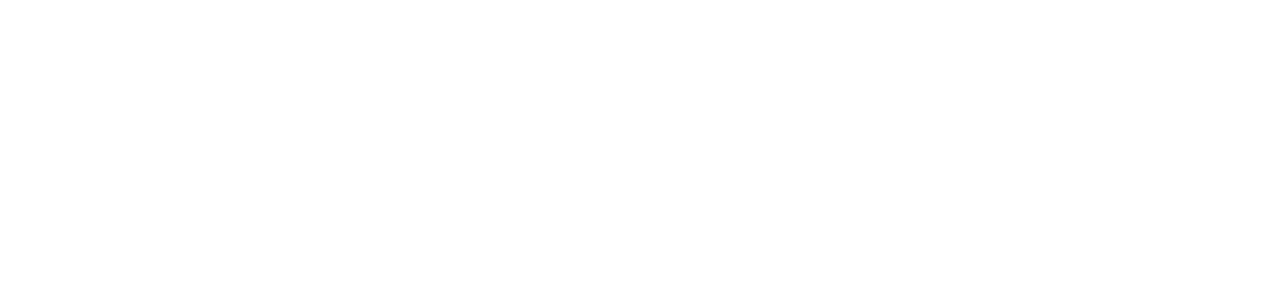
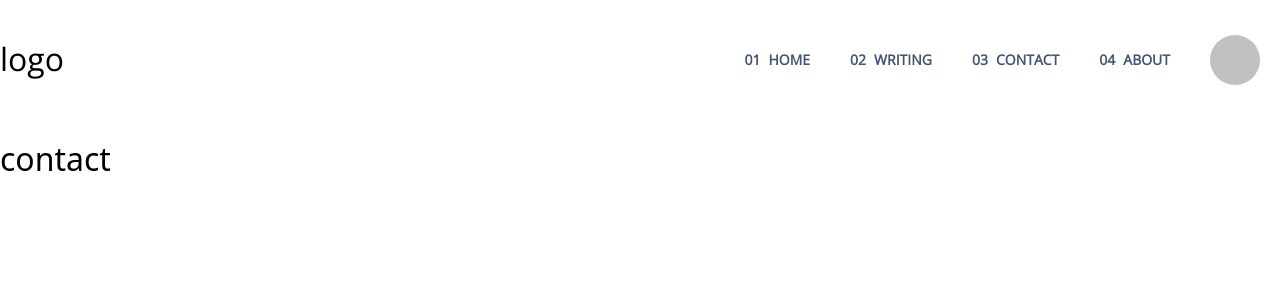
Before and after one commit to TohirDev/beauty-ui-library, a React (Vite) app: page /contact in a window 1280 px wide. Before the commit this address had no page. Shown: the top 300 px of the page. Built offline with nearby package versions, Linux system fonts and the light colour scheme.

Commit message:
links added

```diff
--- a/src/App.tsx
+++ b/src/App.tsx
@@ -2,6 +2,7 @@
 import HomePage from "./pages/Home";
 import AboutPage from "./pages/AboutPage";
 import Blog from "./pages/Writing";
+import Contact from "./pages/Contact";
 
 function App() {
   return (
@@ -9,6 +10,7 @@
       <Route path="/" element={<HomePage />} />
       <Route path="/about" element={<AboutPage />} />
       <Route path="/blog" element={<Blog />} />
+      <Route path="/contact" element={<Contact />} />
     </Routes>
   );
 }
--- a/src/components/Navbar.tsx
+++ b/src/components/Navbar.tsx
@@ -1,3 +1,4 @@
+import { NavLink } from "react-router-dom";
 import Container from "./Container";
 
 const Navbar = () => {
@@ -7,18 +8,30 @@
         <h1>logo</h1>
         <ul className="flex items-center justify-between">
           <li className="mx-5 nav-link nav-link-fade-up">
-            <span className="font-bold mr-2">01</span>home
+            <span className="font-bold mr-2">01</span>
+            <NavLink to={"/"}>
+              home
+            </NavLink>
           </li>
           <li className="mx-5 nav-link nav-link-fade-up">
-            <span className="font-bold mr-2">02</span>writing
+            <span className="font-bold mr-2">02</span>
+            <NavLink to={"blog"}>
+              writing
+            </NavLink>
           </li>
           <li className="mx-5 nav-link nav-link-fade-up">
-            <span className="font-bold mr-2">03</span>notes
+            <span className="font-bold mr-2">03</span>
+            <NavLink to={"/contact"}>
+              contact
+            </NavLink>
           </li>
           <li className="mx-5 nav-link nav-link-fade-up">
-            <span className="font-bold mr-2">04</span>about
+            <span className="font-bold mr-2">04</span>
+            <NavLink to={"/about"}>
+              about
+            </NavLink>
           </li>
-          <li className="mx-5 nav-link nav-link-fade-up">
+          <li className="mx-5">
             <div className="bg-[silver] w-[50px] h-[50px] rounded-[50%] grid place-items-center	">
             </div>
           </li>
--- a/src/index.css
+++ b/src/index.css
@@ -363,6 +363,7 @@
   display: inline-block;
   position: relative;
   opacity: 0.75;
+  cursor: pointer;
 }
 
 .nav-link:hover {
--- /dev/null
+++ b/src/pages/Contact.tsx
@@ -0,0 +1,12 @@
+import Navbar from "../components/Navbar";
+
+const Contact = () => {
+  return (
+    <>
+      <Navbar />
+      <h1>contact</h1>
+    </>
+  );
+};
+
+export default Contact;
```
